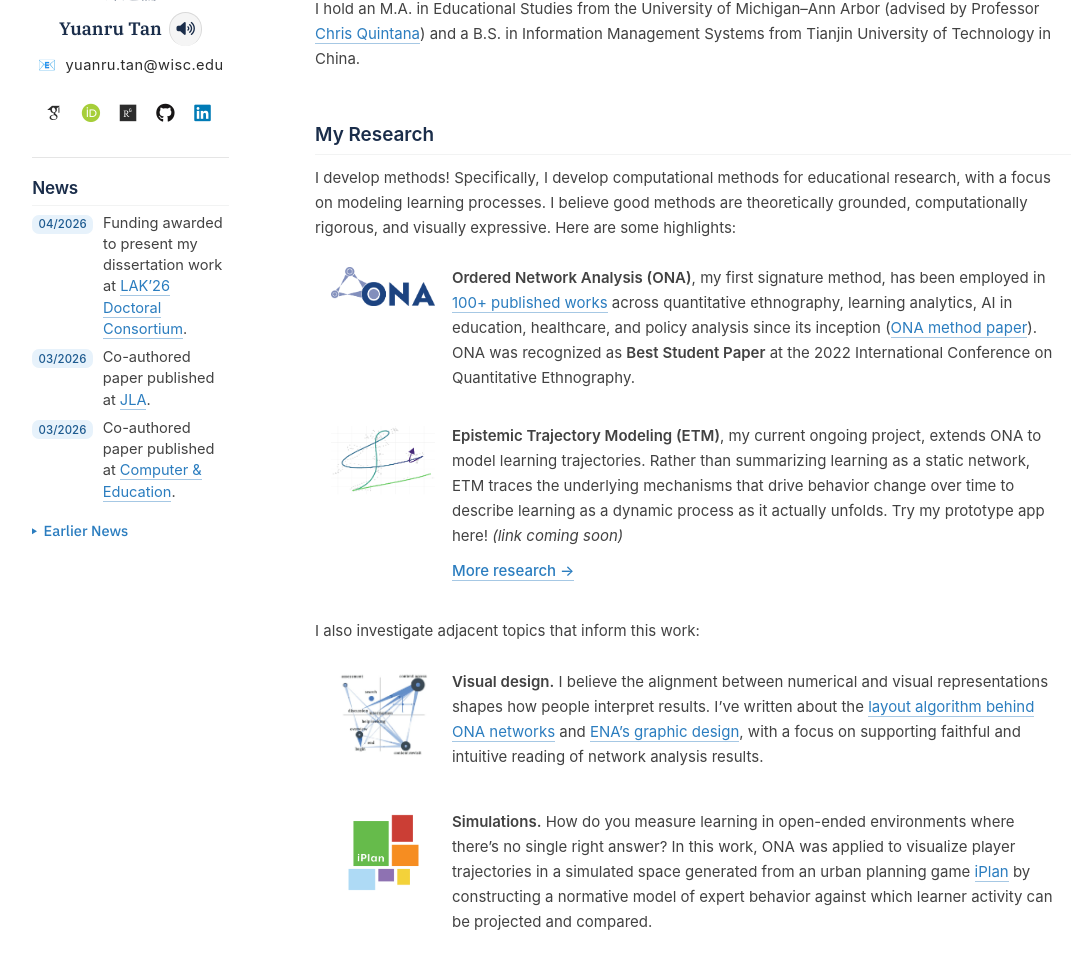
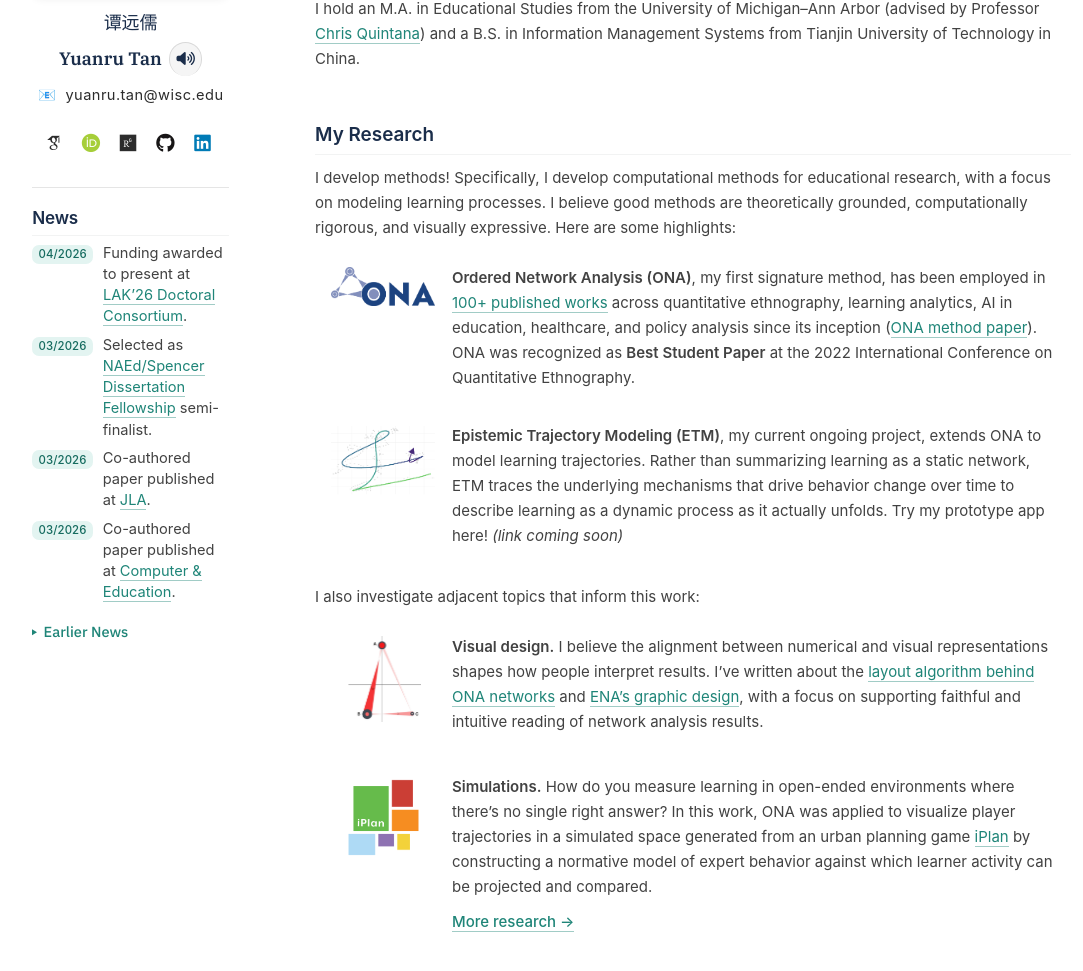
Before and after one commit to tanyuanru/tanyuanru.github.io, a Jekyll site: the page built from _pages/about.md, in a window 1280 px wide and 1400 px high, cut to the strip 318-1289 px from the top of the window. Shown: the whole strip, without its empty margins (46-1129 px from the left). Built offline with Jekyll 4.4.1, drawn with Linux system fonts in a browser that asks for light colours; some web fonts are replaced.

Commit message:
Update home_news.yml to refine text for clarity and add new fellowship recognition; remove outdated entries. Modify home-research-highlights.html to update image references and enhance project descriptions.

```diff
--- a/_data/home_news.yml
+++ b/_data/home_news.yml
@@ -3,56 +3,28 @@
 # Use public article URLs (not library proxy / ezproxy) so visitors off campus can open links.
 items:
   - date: "04/2026"
-    text: "Funding awarded to present my dissertation work at [LAK’26 Doctoral Consortium](https://www.solaresearch.org/events/lak/lak26/)."
+    text: "Funding awarded to present at [LAK’26 Doctoral Consortium](https://www.solaresearch.org/events/lak/lak26/)."
+  - date: "03/2026"
+    text: "Selected as [NAEd/Spencer Dissertation Fellowship](https://naed.education.uiowa.edu/fellowships/dissertation) semi-finalist."
   - date: "03/2026"
     text: "Co-authored paper published at [JLA](https://learning-analytics.info/index.php/JLA/article/view/8959)."
   - date: "03/2026"
     text: "Co-authored paper published at [Computer & Education](https://www.sciencedirect.com/science/article/pii/S0360131525002817)."
   - date: "10/2025"
-    text: "Funding awarded to present my dissertation work at [ICQE’25 Doctoral Consortium](https://www.qesoc.org/icqe25/). First-author paper published at [ICQE’25](https://link.springer.com/chapter/10.1007/978-3-032-12229-2_11)."
+    text: "Funding awarded to present at [ICQE’25 Doctoral Consortium](https://www.qesoc.org/icqe25/). First-author paper published at [ICQE’25](https://link.springer.com/chapter/10.1007/978-3-032-12229-2_11)."
   - date: "07/2025"
     text: "Presenting at the [QE Fellows program](https://www.qefellows.org/)."
   - date: "03/2025"
     text: "Hosted [QE workshop](https://www.epistemicanalytics.org/2024/08/16/lak25-workshop-foundational-ideas-and-advanced-methods-in-qe/) and co-authored [this paper](https://dl.acm.org/doi/full/10.1145/3706468.3706509) and [this paper](https://dl.acm.org/doi/full/10.1145/3706468.3706512), and a [poster](https://repository.eduhk.hk/en/publications/aligning-analytics-with-theory-a-customized-epistemic-network-ana/) at LAK’25."
-  - date: "12/2024"
-    text: "Co-authored paper published at [Educational Technology Research and Development](https://link.springer.com/article/10.1007/s11423-024-10441-2)."
   - date: "06/2024"
     text: "First-author publication: [ENA and ONA method tutorial](https://lamethods.org/book1/chapters/ch18-ena-ona/ch18-ena.html)."
-  - date: "06/2024"
-    text: "Co-authored paper published at [BMJ Open](https://bmjopen.bmj.com/content/14/6/e084653.abstract)."
-  - date: "05/2024"
-    text: "Co-authored paper published at [Computer & Education](https://www.sciencedirect.com/science/article/pii/S0360131524000162)."
-  - date: "04/2024"
-    text: "Co-authored paper published at [Multimodal Technologies and Interaction](https://www.mdpi.com/2414-4088/8/4/30)."
   - date: "10/2023"
-    text: "Co-authored paper published at [ICQE’23](https://link.springer.com/chapter/10.1007/978-3-031-47014-1_5) and Best Paper Nomination (as second author) at ICQE’23."
+    text: "Best Paper Nomination (as second author) at [ICQE’23](https://link.springer.com/chapter/10.1007/978-3-031-47014-1_5)."
   - date: "06/2023"
     text: "Best Student Paper Nomination (as second author) at [AIED’23](https://link.springer.com/chapter/10.1007/978-3-031-36272-9_20)."
   - date: "04/2023"
     text: "Received UW–Madison School of Education International Summer Research Award."
   - date: "10/2022"
     text: "Won Best Student Paper Award (as first author) at [ICQE’22](https://link.springer.com/chapter/10.1007/978-3-031-31726-2_8) ([press release](https://edpsych.education.wisc.edu/tan-recieves-best-student-paper-award-at-international-conference/))."
-  - date: "08/2022"
-    text: "Co-authored paper published at [Journal of Computer Assisted Learning](https://onlinelibrary.wiley.com/doi/full/10.1111/jcal.12735)."
-  - date: "01/2022"
-    text: "First-author paper published at [ICQE’21](https://link.springer.com/chapter/10.1007/978-3-030-93859-8_9)."
-  - date: "01/2022"
-    text: "Co-authored paper published at [ISLS’22](https://par.nsf.gov/biblio/10341742)."
-  - date: "12/2021"
-    text: "Co-authored paper published at [Online Learning](https://olj.onlinelearningconsortium.org/index.php/olj/article/view/2897)."
-  - date: "07/2021"
-    text: "Co-authored paper published at [ISLS’21](https://repository.isls.org/handle/1/7396)."
-  - date: "05/2021"
-    text: "Co-authored paper published at [Journal of Applied Instructional Design](https://edtecharchives.org/journal/329/5271)."
-  - date: "03/2021"
-    text: "Co-authored paper published at [TechTrends](https://link.springer.com/article/10.1007/s11528-021-00592-x)."
-  - date: "01/2020"
-    text: "Co-authored [book chapter](https://edtechbooks.org/ux/integrating_lxd_and_uxd) published."
-  - date: "12/2019"
-    text: "Co-authored paper published at [Online Learning](https://olj.onlinelearningconsortium.org/index.php/olj/article/view/2084)."
-  - date: "07/2018"
-    text: "Co-authored paper published at [ISLS’18](https://repository.isls.org/handle/1/654)."
-  - date: "04/2018"
-    text: "Co-authored paper published at [CHI’18](https://dl.acm.org/doi/abs/10.1145/3170427.3188650)."
   - date: "04/2018"
     text: "Won Best Paper Award (as second author) at AERA ’18 Online Learning SIG."
--- a/_includes/home-research-highlights.html
+++ b/_includes/home-research-highlights.html
@@ -10,13 +10,12 @@
 </div>
 <div class="research-highlight-main">
 <p class="research-highlight-text"><strong>Epistemic Trajectory Modeling (ETM)</strong>, my current ongoing project, extends ONA to model learning trajectories. Rather than summarizing learning as a static network, ETM traces the underlying mechanisms that drive behavior change over time to describe learning as a dynamic process as it actually unfolds. Try my prototype app here! <em>(link coming soon)</em></p>
-<p class="research-more-link"><a href="{{ '/research/' | relative_url }}">More research →</a></p>
 </div>
 </div>
 <p class="research-sublead research-sublead--after-highlights">I also investigate adjacent topics that inform this work:</p>
 <div class="research-highlight-row research-highlight-card">
 <div class="research-highlight-thumb research-highlight-thumb--wide">
-<img src="{{ '/images/ona-visual-design-network.png' | relative_url }}" alt="Network visualization showing learning activity codes and connections" loading="lazy" decoding="async">
+<img src="{{ '/images/visual-design-ona-network-example.png' | relative_url }}" alt="Ordered network visualization with labeled nodes and weighted pathways" loading="lazy" decoding="async">
 </div>
 <p class="research-highlight-text"><strong>Visual design.</strong> I believe the alignment between numerical and visual representations shapes how people interpret results. I've written about the <a href="https://link.springer.com/chapter/10.1007/978-3-032-12229-2_11" target="_blank" rel="noopener noreferrer">layout algorithm behind ONA networks</a> and <a href="https://link.springer.com/chapter/10.1007/978-3-030-93859-8_9" target="_blank" rel="noopener noreferrer">ENA's graphic design</a>, with a focus on supporting faithful and intuitive reading of network analysis results.</p>
 </div>
@@ -24,5 +23,8 @@
 <div class="research-highlight-thumb">
 <img src="{{ '/images/iplan-logo.png' | relative_url }}" alt="iPlan simulation" loading="lazy" decoding="async">
 </div>
+<div class="research-highlight-main">
 <p class="research-highlight-text"><strong>Simulations.</strong> How do you measure learning in open-ended environments where there's no single right answer? In this work, ONA was applied to visualize player trajectories in a simulated space generated from an urban planning game <a href="https://ssrn.com/abstract=4358320" target="_blank" rel="noopener noreferrer">iPlan</a> by constructing a normative model of expert behavior against which learner activity can be projected and compared.</p>
+<p class="research-more-link"><a href="{{ '/research/' | relative_url }}">More research →</a></p>
 </div>
+</div>
--- a/assets/css/main.scss
+++ b/assets/css/main.scss
@@ -42,12 +42,14 @@
   --site-navy-mid: #2a3f63;
   --site-body: #2c2c2c;
   --site-body-muted: #5c5c5c;
-  /* Vivid sky blue links — cleaner + more saturated than earlier #468fbc, still academic */
-  --site-link: #2b7dbf;
-  --site-link-hover: #1d5a8f;
-  /* News date pills + publication author highlight (same blue family) */
-  --news-badge-bg: #e7f2fb;
-  --news-badge-text: #1d5a8f;
+  /* Blue-green links + accents */
+  --site-link: #1f8578;
+  --site-link-hover: #156b5f;
+  --site-link-underline: rgba(31, 133, 120, 0.42);
+  --site-link-underline-hover: rgba(21, 107, 95, 0.55);
+  /* News date pills + publication author highlight */
+  --news-badge-bg: #e3f4f1;
+  --news-badge-text: #156b5f;
   --site-bg: #ffffff;
 }
 
@@ -414,7 +416,7 @@ html[data-theme="dark"] {
   display: block !important;
   width: 100% !important;
   max-width: 200px !important;
-  height: 168px !important;
+  height: 198px !important;
   margin: 0 auto 0.75rem !important;
   margin-top: 0;
   overflow: hidden !important;
@@ -435,7 +437,7 @@ html[data-theme="dark"] {
   max-width: none !important;
   max-height: none !important;
   object-fit: cover !important;
-  object-position: center bottom !important;
+  object-position: center 92% !important;
   border-radius: 0 !important;
   border: none !important;
   box-shadow: none !important;
@@ -563,17 +565,17 @@ html[data-theme="dark"] {
 .page__content .home-landing a,
 .archive .home-landing a,
 .sidebar .sidebar-home-news a {
-  color: var(--site-link, #2b7dbf);
+  color: var(--site-link);
   text-decoration: none !important;
-  border-bottom: 1px solid rgba(43, 125, 191, 0.42);
+  border-bottom: 1px solid var(--site-link-underline);
   font-weight: 400;
 }
 
 .page__content .home-landing a:hover,
 .archive .home-landing a:hover,
 .sidebar .sidebar-home-news a:hover {
-  color: var(--site-link-hover, #1d5a8f) !important;
-  border-bottom-color: rgba(29, 90, 143, 0.52);
+  color: var(--site-link-hover) !important;
+  border-bottom-color: var(--site-link-underline-hover);
 }
 
 /* Teaching page: match About Me column (typeface + size) */
@@ -808,27 +810,28 @@ html[data-theme="dark"] {
   font-family: inherit;
   padding: 0.45rem 1rem;
   border-radius: 4px;
-  border: 1px solid rgba(26, 45, 74, 0.35);
+  border: 1px solid var(--site-link-underline);
   background: #fff;
-  color: var(--site-navy) !important;
+  color: var(--site-link) !important;
   text-decoration: none !important;
   transition: border-color 0.15s ease, background 0.15s ease, color 0.15s ease;
 }
 
 .home-btn:hover {
-  border-color: var(--site-navy-mid);
-  background: rgba(26, 45, 74, 0.04);
+  border-color: var(--site-link-hover);
+  background: rgba(31, 133, 120, 0.07);
+  color: var(--site-link-hover) !important;
 }
 
 .home-btn--primary {
-  background: var(--site-navy);
+  background: var(--site-link);
   color: #fff !important;
-  border-color: var(--site-navy);
+  border-color: var(--site-link);
 }
 
 .home-btn--primary:hover {
-  background: var(--site-navy-mid);
-  border-color: var(--site-navy-mid);
+  background: var(--site-link-hover);
+  border-color: var(--site-link-hover);
   color: #fff !important;
 }
 
@@ -1134,7 +1137,7 @@ html[data-theme="dark"] {
   cursor: pointer;
   font-size: 14px;
   font-weight: 500;
-  color: var(--site-link, #2b7dbf);
+  color: var(--site-link);
   list-style: none;
   padding: 0.35rem 0;
 }
```
Also changed, not shown: images/visual-design-ona-network-example.png (added).
